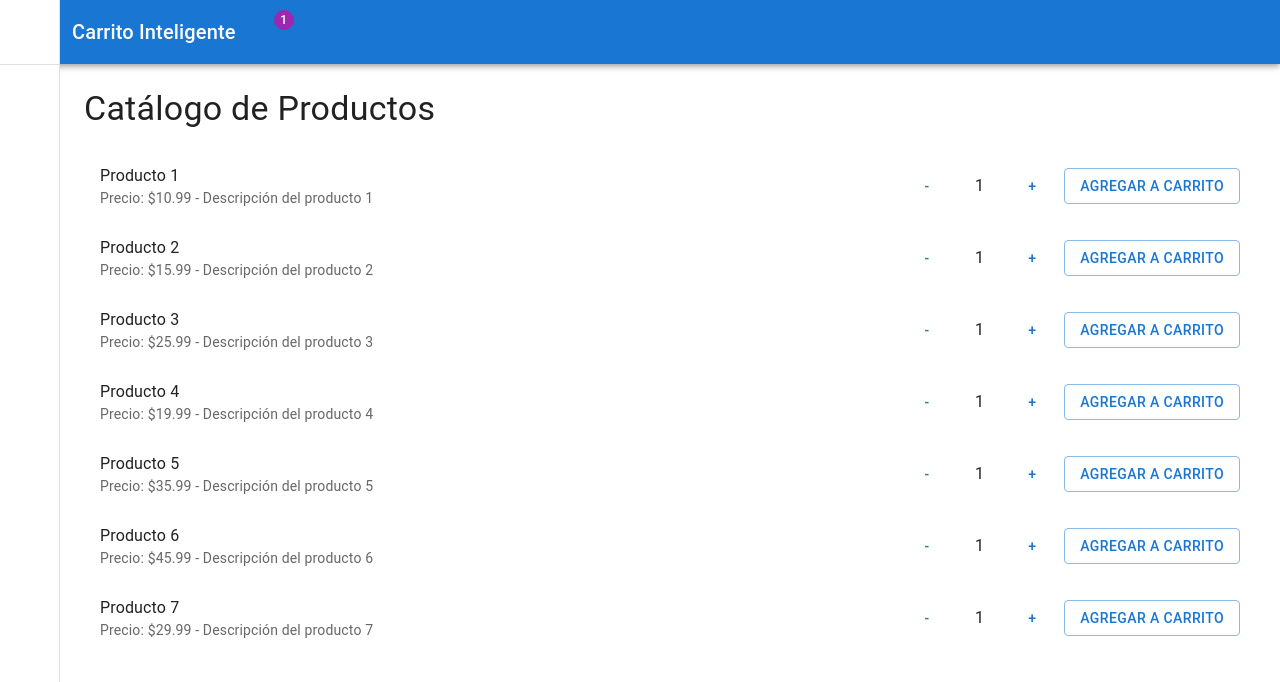
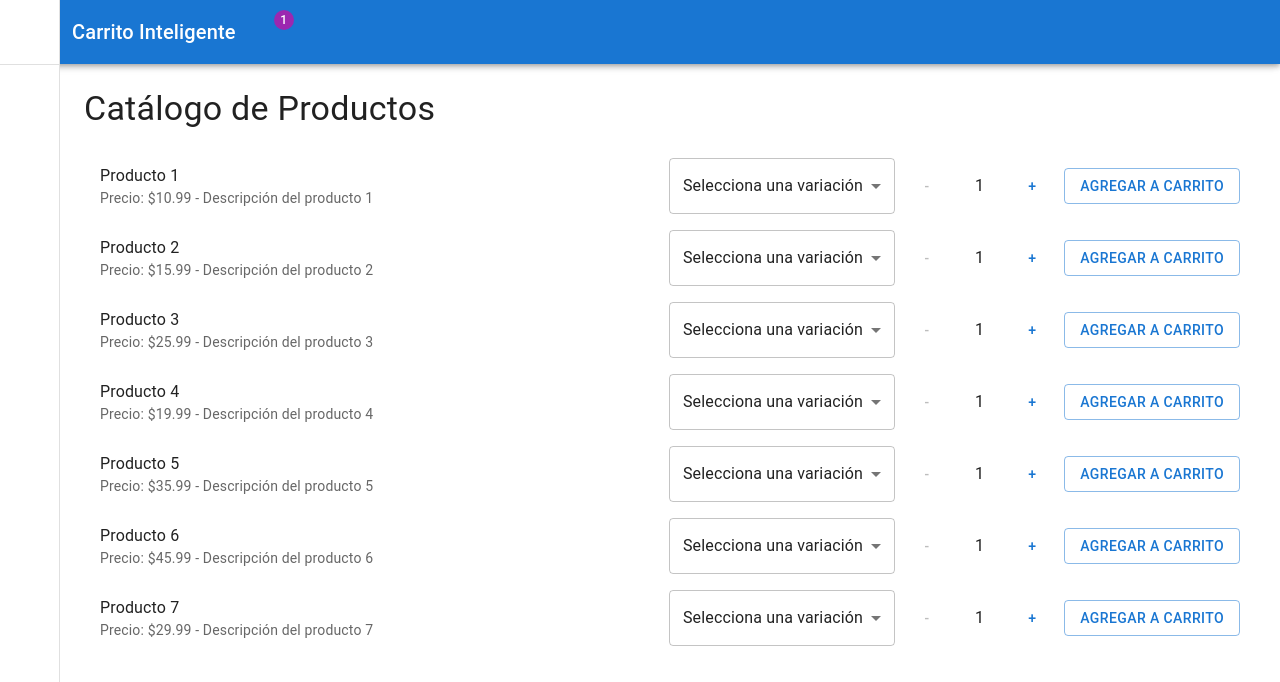
Before and after one commit to Aldaddy1027/carrito-inteligente, a Next.js app: page /catalogo in a window 1280 px wide. Shown: the top 682 px of the page. Built offline with nearby package versions, Linux system fonts and the light colour scheme; some icons are missing.

Commit message:
Add variations support to products and update Cart and Catalogo components to handle item variations and display them accordingly

```diff
--- a/src/features/cart/domain/interfaces/ICartState.ts
+++ b/src/features/cart/domain/interfaces/ICartState.ts
@@ -9,6 +9,7 @@ export interface ICartItem {
     name: string;
     quantity: number;
     price: number;
+    variation?: string;
 }
 
 /**
--- a/src/features/catalogo/domain/data/Products.data.ts
+++ b/src/features/catalogo/domain/data/Products.data.ts
@@ -10,6 +10,7 @@ export const sampleProducts: IProductItems[] = [
         category: 'Categoría 1',
         stock: 100,
         isActive: true,
+        variations: ['S', 'M', 'L'],
     },
     {
         id: 2,
@@ -20,6 +21,7 @@ export const sampleProducts: IProductItems[] = [
         category: 'Categoría 2',
         stock: 50,
         isActive: true,
+        variations: ['Rojo', 'Azul', 'Verde'],
     },
     {
         id: 3,
@@ -30,6 +32,7 @@ export const sampleProducts: IProductItems[] = [
         category: 'Categoría 1',
         stock: 75,
         isActive: true,
+        variations: ['Pequeño', 'Mediano', 'Grande'],
     },
     {
         id: 4,
@@ -40,6 +43,7 @@ export const sampleProducts: IProductItems[] = [
         category: 'Categoría 3',
         stock: 30,
         isActive: true,
+        variations: ['Blanco', 'Negro'],
     },
     {
         id: 5,
@@ -50,6 +54,7 @@ export const sampleProducts: IProductItems[] = [
         category: 'Categoría 2',
         stock: 60,
         isActive: true,
+        variations: ['XS', 'S', 'M', 'L', 'XL'],
     },
     {
         id: 6,
@@ -60,6 +65,7 @@ export const sampleProducts: IProductItems[] = [
         category: 'Categoría 3',
         stock: 25,
         isActive: true,
+        variations: ['Amarillo', 'Naranja'],
     },
     {
         id: 7,
@@ -70,5 +76,6 @@ export const sampleProducts: IProductItems[] = [
         category: 'Categoría 1',
         stock: 40,
         isActive: true,
+        variations: ['Único'],
     },
 ];
--- a/src/features/catalogo/domain/interfaces/ICatalogoState.ts
+++ b/src/features/catalogo/domain/interfaces/ICatalogoState.ts
@@ -13,6 +13,7 @@ export interface IProductItems {
     category: string;
     stock: number;
     isActive: boolean;
+    variations?: string[];
 }
 
 /**
--- a/src/features/catalogo/infrastructure/ui/catalogo/Catalogo.tsx
+++ b/src/features/catalogo/infrastructure/ui/catalogo/Catalogo.tsx
@@ -3,7 +3,7 @@
 import { useSelector, useDispatch } from "react-redux";
 import type { RootState, AppDispatch } from "@/src/features/common/application/redux/store";
 import { addItem } from "@/src/features/cart/application/redux/cartSlice";
-import { Typography, Button, List, ListItem, ListItemText, Box } from "@mui/material";
+import { Typography, Button, List, ListItem, ListItemText, Box, Select, MenuItem } from "@mui/material";
 import { IProductItems } from "@/src/features/catalogo/domain/interfaces/ICatalogoState";
 import { useEffect, useState } from 'react';
 import { setItems } from '@/src/features/catalogo/application/redux/catalogoSlice';
@@ -24,6 +24,8 @@ const Catalogo = () => {
         return initialQuantities;
     });
 
+    const [selectedVariations, setSelectedVariations] = useState<{ [key: number]: string }>({});
+
     /**
      * Effect hook that initializes the catalog items on component mount
      * Dispatches the sample products to the Redux store
@@ -42,6 +44,13 @@ const Catalogo = () => {
         setQuantities((prev) => ({
             ...prev,
             [id]: Math.max(0, (prev[id] || 0) + amount),
+        }));
+    };
+
+    const handleVariationChange = (id: number, variation: string) => {
+        setSelectedVariations((prev) => ({
+            ...prev,
+            [id]: variation,
         }));
     };
 
@@ -76,17 +85,30 @@ const Catalogo = () => {
                             primary={item.name}
                             secondary={`Precio: $${item.price} - ${item.description}`}
                         />
+                        {item.variations && (
+                            <Select
+                                value={selectedVariations[item.id] || ''}
+                                onChange={(e) => handleVariationChange(item.id, e.target.value)}
+                                displayEmpty
+                            >
+                                <MenuItem value="" disabled>Selecciona una variación</MenuItem>
+                                {item.variations.map((variation) => (
+                                    <MenuItem key={variation} value={variation}>{variation}</MenuItem>
+                                ))}
+                            </Select>
+                        )}
                         <Box sx={{ display: 'flex', alignItems: 'center' }}>
-                            <Button onClick={() => handleQuantityChange(item.id, -1)}>-</Button>
+                            <Button onClick={() => handleQuantityChange(item.id, -1)} disabled={quantities[item.id] <= 1}>-</Button>
                             <Typography sx={{ mx: 2 }}>{quantities[item.id] || 1}</Typography>
-                            <Button onClick={() => handleQuantityChange(item.id, 1)}>+</Button>
+                            <Button onClick={() => handleQuantityChange(item.id, 1)} disabled={quantities[item.id] >= item.stock}>+</Button>
                         </Box>
                         <Button
                             variant="outlined"
                             color="primary"
                             onClick={() => handleAddToCart(item)}
+                            disabled={item.stock === 0}
                         >
-                            Agregar a carrito
+                            {item.stock === 0 ? 'Agotado' : 'Agregar a carrito'}
                         </Button>
                     </ListItem>
                 ))}
```
Also changed, not shown: src/features/cart/infrastructure/ui/cart/Cart.tsx (+7 -2 lines).
